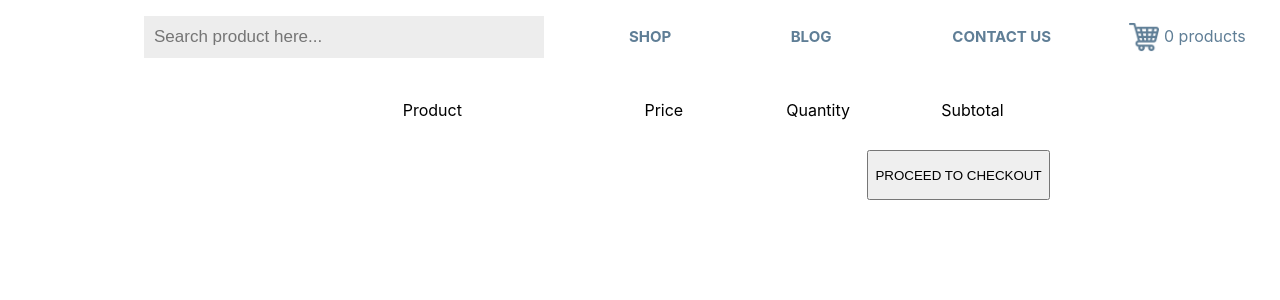
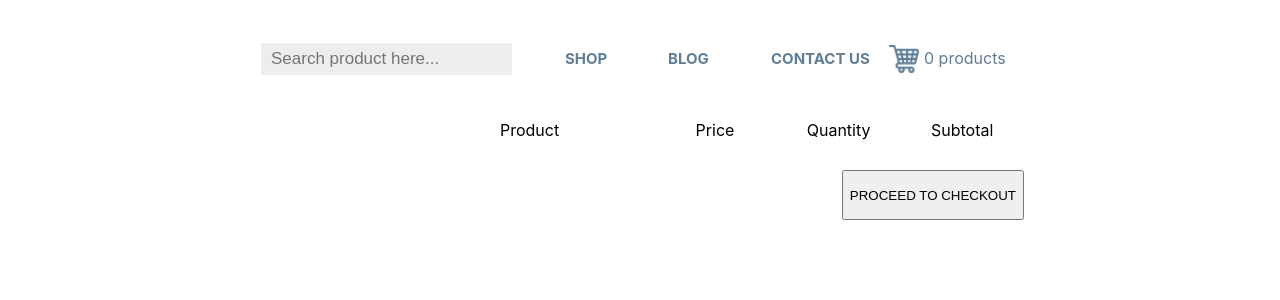
Before and after one commit to NikolasPlatonov/zenbit_store, a React (Create React App) app: page /cart in a window 1280 px wide. Shown: the top 300 px of the page. Built offline with nearby package versions, Linux system fonts and the light colour scheme.

Commit message:
CSS changed

```diff
--- a/src/Redux/Reducers/products-reducer.js
+++ b/src/Redux/Reducers/products-reducer.js
@@ -1,4 +1,4 @@
-// const SELECT_ITEM = 'SELECT-ITEM';
+import { CHANGE_SEARCH_TEXT } from './../actions/products-action';
 
 const initialState = {
   products: [
@@ -91,11 +91,17 @@ const initialState = {
       updatedAt: '2020-01-20T08:56:16.118Z',
     },
   ],
+  searchText: '',
   // selected: {},
 };
 
 const productsReducer = (state = initialState, action) => {
   switch (action.type) {
+    case CHANGE_SEARCH_TEXT:
+      return {
+        ...state,
+        searchText: state.searchText + action.text,
+      };
     // case SELECT_ITEM:
     //   return {
     //     ...state,
--- /dev/null
+++ b/src/Redux/actions/products-action.js
@@ -0,0 +1,8 @@
+export const CHANGE_SEARCH_TEXT = 'CHANGE-SEARCH-TEXT';
+// export const SEARCH_PRODUCTS = 'SEARCH-PRODUCTS';
+// export const SELECT_ITEM = 'SELECT-ITEM';
+
+export const changeSearchText = (text) => ({
+  type: CHANGE_SEARCH_TEXT,
+  text: text,
+});
--- a/src/components/App.css
+++ b/src/components/App.css
@@ -1,14 +1,20 @@
+.content_main {
+  display: grid;
+  grid-template-columns: 1fr;
+  margin-left: 20vw;
+  margin-right: 20vw;
+}
+
 .content {
   display: grid;
-  grid-template-rows: 100px 1fr;
-  padding-left: 10%;
+  grid-template-rows: 120px 1fr;
 }
 
 .header {
-  margin: 1em;
+  margin-top: 3vw;
 }
 
 .products_container {
   display: grid;
-  grid-template-columns: 4fr 1fr;
+  grid-template-columns: 4fr;
 }
--- a/src/components/App.js
+++ b/src/components/App.js
@@ -7,11 +7,20 @@ import { Header } from './Header/Header';
 import Cart from './Cart/Cart';
 import { connect } from 'react-redux';
 import { addToCart, deleteFromCart } from './../redux/actions/cart-action';
+import { changeSearchText } from './../redux/actions/products-action';
 
-const App = ({ data, cart, addToCart, cartCounter, deleteFromCart }) => {
+const App = ({
+  data,
+  cart,
+  addToCart,
+  cartCounter,
+  deleteFromCart,
+  searchText,
+  changeSearchText,
+}) => {
   // const [cart, setCart] = useState([]);
   // const [cartCounter, setCartCounter] = useState(0);
-  const [searchText, setSearchText] = useState('');
+  // const [searchText, setSearchText] = useState('');
 
   // const addToCart = (product) => {
   //   const existingProduct = cart.find((p) => p.id === product.id);
@@ -35,9 +44,9 @@ const App = ({ data, cart, addToCart, cartCounter, deleteFromCart }) => {
   //   setCartCounter(cartCounter - units);
   // };
 
-  const changeSearchText = (e) => {
-    setSearchText(e.target.value);
-  };
+  // const changeSearchText = (e) => {
+  //   setSearchText(e.target.value);
+  // };
 
   const searchProduct = (products) => {
     return products.filter((e) => {
@@ -51,6 +60,7 @@ const App = ({ data, cart, addToCart, cartCounter, deleteFromCart }) => {
 
   return (
     <Router>
+      <div className="content_main">
         <div className="content">
           <div className="header">
             <Header
@@ -65,7 +75,6 @@ const App = ({ data, cart, addToCart, cartCounter, deleteFromCart }) => {
                 path="/cart"
                 render={() => (
                   <Cart cart={cart} deleteFromCart={deleteFromCart} />
-                // <Cart cart={cart} />
                 )}
               />
 
@@ -76,7 +85,7 @@ const App = ({ data, cart, addToCart, cartCounter, deleteFromCart }) => {
                   <ProductList
                     data={data}
                     addToCart={addToCart}
-                  searchProduct={searchProduct}
+                    // searchProduct={searchProduct}
                   />
                 )}
               />
@@ -91,16 +100,23 @@ const App = ({ data, cart, addToCart, cartCounter, deleteFromCart }) => {
             <div></div>
           </div>
         </div>
+      </div>
     </Router>
   );
 };
 
 const mapStateToProps = (store) => {
+  console.log('mapStateToProps -> store', store);
   return {
     data: store.data.products,
     cart: store.cart.cart,
     cartCounter: store.cart.cartCounter,
+    searchText: store.searchText,
   };
 };
 
-export default connect(mapStateToProps, { addToCart, deleteFromCart })(App);
+export default connect(mapStateToProps, {
+  addToCart,
+  deleteFromCart,
+  changeSearchText,
+})(App);
--- a/src/components/Header/Header.module.css
+++ b/src/components/Header/Header.module.css
@@ -11,6 +11,7 @@
 
 .search {
   text-align: left;
+  margin: 5px;
 }
 
 .input {
--- a/src/components/ProductCard/ProductCard.js
+++ b/src/components/ProductCard/ProductCard.js
@@ -6,6 +6,7 @@ import { addToCart } from '../../redux/actions/cart-action';
 
 const ProductCard = ({ el, addToCart }) => {
   return (
+    <div className={s.container_main}>
       <div className={s.container}>
         <div className={s.photo_container}>
           <NavLink to={`/product/` + el.id}>
@@ -14,9 +15,10 @@ const ProductCard = ({ el, addToCart }) => {
         </div>
         <div className={s.name}>{el.name}</div>
         <div className={s.price}>{el.price} USD</div>
-      <button className={s.button} onClick={() => addToCart(el)}>
-        ADD TO CART
-      </button>
+        <div className={s.button}>
+          <button onClick={() => addToCart(el)}>ADD TO CART</button>
+        </div>
+      </div>
     </div>
   );
 };
--- a/src/components/ProductCard/ProductCard.module.css
+++ b/src/components/ProductCard/ProductCard.module.css
@@ -1,3 +1,8 @@
+.container_main {
+  display: grid;
+  grid-template-columns: 1fr;
+}
+
 .container {
   margin: 1em;
 }
@@ -19,6 +24,7 @@
   margin-top: 15px;
   margin-bottom: 10px;
   height: 2em;
+  text-align: center;
 }
 
 .origin {
@@ -33,4 +39,9 @@
   font-weight: lighter;
   color: green;
   margin-bottom: 10px;
+  text-align: center;
 }
+
+.button {
+  margin-left: 9%;
+}
--- a/src/components/ProductList/ProductList.js
+++ b/src/components/ProductList/ProductList.js
@@ -5,7 +5,8 @@ import s from './ProductList.module.css';
 export const ProductList = ({ data, addToCart, searchProduct }) => {
   return (
     <div className={s.products_list}>
-      {searchProduct(data).map((product) => (
+      {/* {searchProduct(data).map((product) => ( */}
+      {data.map((product) => (
         <div key={product.id}>
           <ProductCard el={product} addToCart={addToCart} />
         </div>
```
Lines whose indentation alone changed are shown as unchanged.
